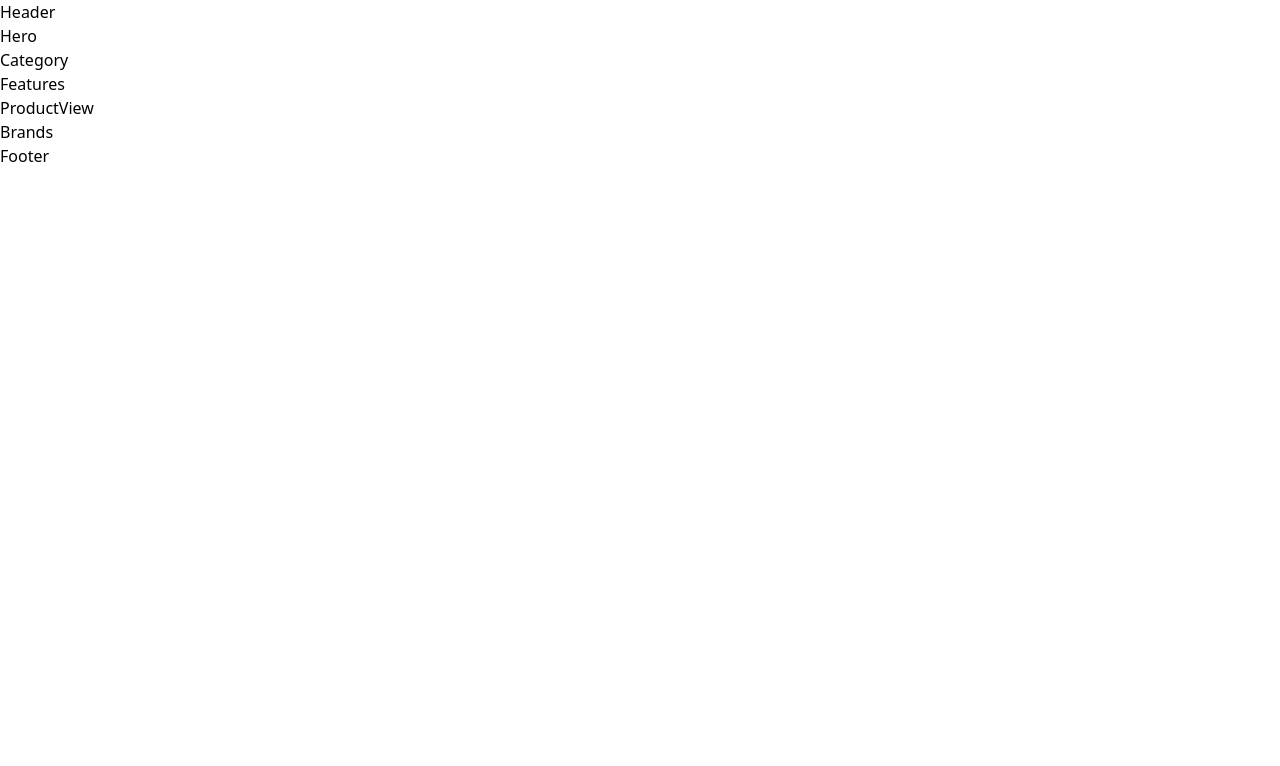
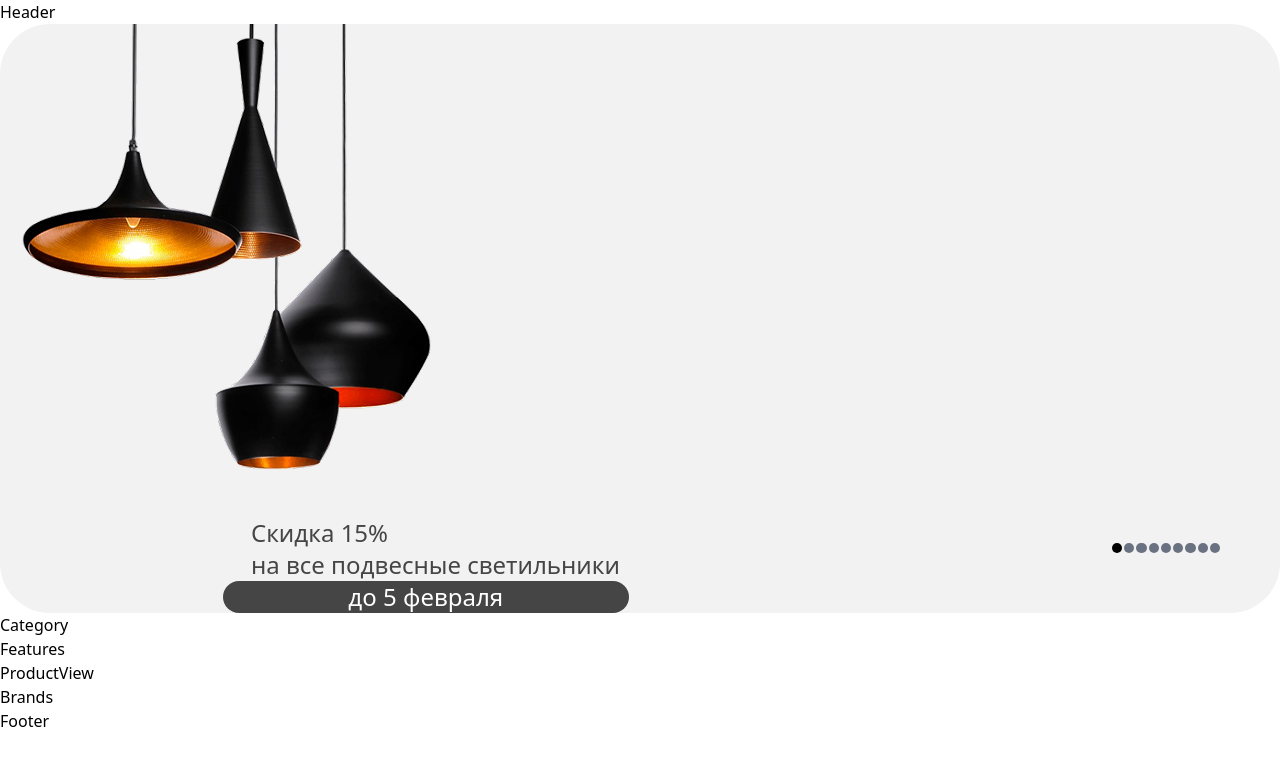
Before and after one commit to Usmonqulov-Abduhamid-5018844/Anti-Coder, a React (Vite) app: page / in a window 1280 px wide. Shown: the top 766 px of the page. Built offline with nearby package versions, Linux system fonts and the light colour scheme.

Commit message:
Hero full but no media

```diff
--- a/src/components/hero/Hero.tsx
+++ b/src/components/hero/Hero.tsx
@@ -1,8 +1,34 @@
 import React from "react";
+import hero  from "../../assets/hero.png"
 
 const Hero = () => {
   return (
-    <div>Hero</div>
+    <section>
+      <div className="container-lg w-full flex gap-10 rounded-[50px] bg-[#F2F2F2] relative max-2xl:flex-col-reverse">
+        <div className="w-[50%] h-full text-[64px] flex justify-center ml-[207px] flex-col max-2xl:text-2xl max-lg:w-full max-lg:h-[50%]">
+          <h2 className="pl-7 text-[#454545]">Скидка 15% <br/>на все подвесные светильники</h2>
+          <div className="w-[65%] rounded-[100px] flex justify-center items-center text-white bg-[#454545]">
+            до 5 февраля
+          </div>
+        </div>
+        <div className="w-[50%] h-full ">
+          <div className="w-full h-full">
+            <img src={hero} alt="" />
+          </div>
+        </div>
+        <div className="w-[108px] h-2.5 grid grid-cols-9 gap-[2px] absolute right-[60px] bottom-[60px]">
+            <div className="bg-black rounded-[50%] "></div>
+            <div className="bg-gray-500 rounded-[50%] "></div>
+            <div className="bg-gray-500 rounded-[50%] "></div>
+            <div className="bg-gray-500 rounded-[50%] "></div>
+            <div className="bg-gray-500 rounded-[50%] "></div>
+            <div className="bg-gray-500 rounded-[50%] "></div>
+            <div className="bg-gray-500 rounded-[50%] "></div>
+            <div className="bg-gray-500 rounded-[50%] "></div>
+            <div className="bg-gray-500 rounded-[50%] "></div>
+          </div>
+      </div>
+    </section>
   );
 };
 
--- a/src/index.css
+++ b/src/index.css
@@ -1 +1,15 @@
 @import "tailwindcss";
+
+.container,
+.container-lg{
+  max-width: 1300px;
+  width: 100%;
+  margin-left: auto;
+  margin-right: auto;
+  padding-left: 16px;
+  padding-right: 16px;
+}
+
+.container-lg{
+    max-width: 1714px;
+}
```
Also changed, not shown: src/assets/hero.png (added).
